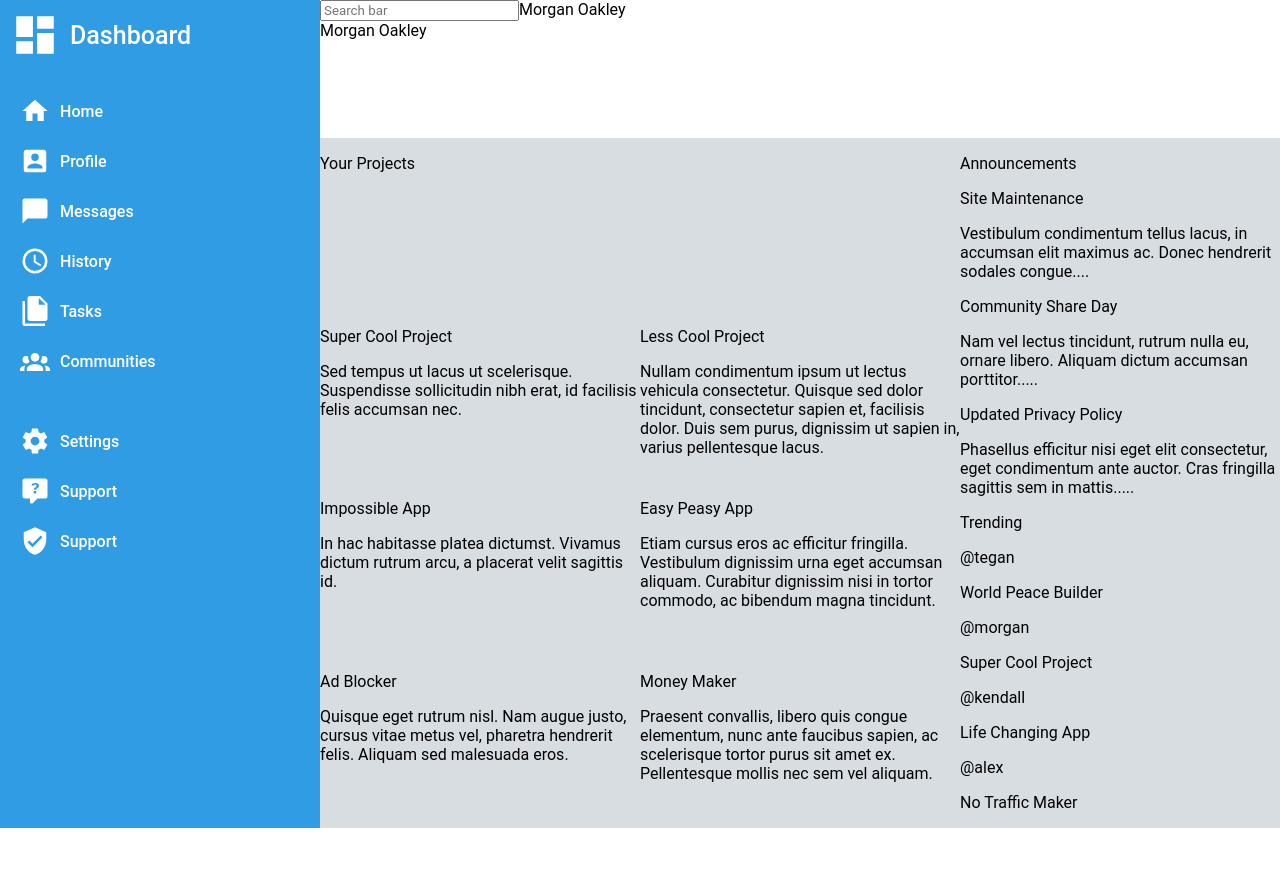
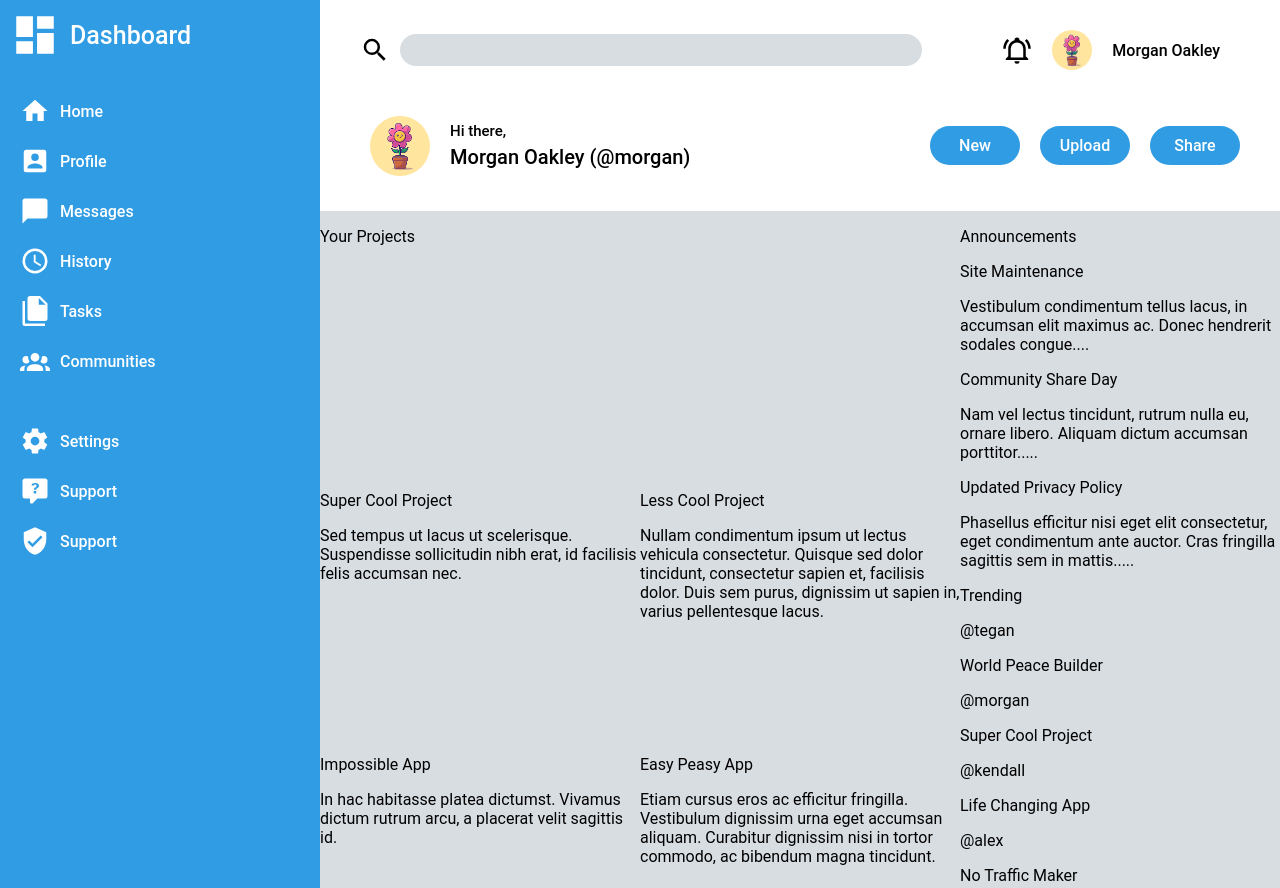
Before and after one commit to GeorginaBeese/Admin-Dashboard, a plain HTML site: page index.html in a window 1280 px wide. Shown: the top 888 px of the page. Before the commit the page ends 828 px from the top, so only its background shows below. Drawn offline with Linux system fonts and the light colour scheme; a web font is replaced by a local one.

Commit message:
Header and Search Bar styled

```diff
--- a/index.html
+++ b/index.html
@@ -12,14 +12,19 @@
 
         <div class="header">
             <div class="search-bar">
-
-                <input type="text" placeholder="Search bar">
+                <img src = "icons/search.svg" alt="Search Icon"/>
+                <input type="text">
+                <img src = "icons/alert.svg" alt="Alert Icon"/>
+                <img class="profile-icon" src = "images/flower.png" alt="Flower Icon"/>
                 <div class="title">Morgan Oakley</div>
-
             </div>
 
             <div class="welcome">
-                <div class="title">Morgan Oakley</div>
+                <img class="profile-icon" src = "images/flower.png" alt="Flower Icon"/>
+                <div class="welcome-title">
+                    <div>Hi there,</div>
+                    <div class="title">Morgan Oakley (@morgan)</div>
+                </div>
                 <div class="menu">
                     <ul>
                       <li>New</li>
--- a/style.css
+++ b/style.css
@@ -18,7 +18,6 @@ ul, li {
 
 
 .container {
-    background: pink;
     display: grid;
     grid-template-columns: 1fr 3fr;
     grid-template-rows: 1fr 5fr;
@@ -31,15 +30,83 @@ ul, li {
     flex-direction: column;
 }
 
-.container .header .search-bar {
+.header .search-bar {
+    display: flex;
+    align-items: center;
+    justify-content:space-between;
+    padding: 20px 30px;
+}
+
+.header .search-bar .profile-icon {
+    width: 40px;
+    height: 40px;
+}
+
+.header .search-bar img {
+    width: 30px;
+    height: 30px;
+    padding: 10px;
+}
+
+.header .search-bar input {
+    background-color: rgb(216, 221, 226);
+    border: none;
+    border-radius: 20px;
+    flex-grow: 4;
+    height: 30px;
+    margin-right: 70px;
+}
+
+.header .search-bar .title {
+    padding-right: 30px;
+    padding-left: 10px;
+    font-weight: 500;
+
+}
+
+.header .welcome {
+    display: flex;
+    align-items: center;
+    justify-content:space-between;
+    padding: 0px 30px;
+    margin-bottom: 20px;
+
+}
+
+.header .welcome .menu ul {
     display: flex;
 }
 
-.container .header .welcome {
-    display: flex;
+.header .welcome .menu ul li {
+    color: white;
+    justify-content: center;
+    padding: 10px 0px;
+    width: 90px;
+    margin: 10px;
+    background-color: rgb(47, 156, 228);
+    border-radius: 20px;
 }
-.container .header .welcome .menu ul {
-    display: flex;
+
+.header .welcome img {
+    width: 60px;
+    height: 60px;
+    padding-left: 20px;
+    padding-right: 20px;
+}
+
+.welcome .welcome-title {
+    flex-grow: 4;
+}
+
+.welcome-title div:first-child {
+    font-size: 15px;
+    padding-bottom: 5px;
+    font-weight: 500;
+}
+
+.welcome-title .title {
+    font-size: 20px;
+    font-weight: 500;
 }
 
 .sidebar img {
@@ -47,6 +114,10 @@ ul, li {
     height: 50px;
     padding: 10px;
     filter: invert(100%) sepia(0%) saturate(25%) hue-rotate(56deg) brightness(105%) contrast(106%);
+}
+
+.profile-icon {
+    border-radius: 50%;
 }
 
 
@@ -57,7 +128,7 @@ ul, li {
     filter: invert(100%) sepia(0%) saturate(25%) hue-rotate(56deg) brightness(105%) contrast(106%);
 }
 
-.menu-header {
+.menu-header .title {
     font-size: 25px;
 }
 
@@ -66,14 +137,12 @@ ul, li {
     align-items: center;
     color: white;
     font-weight: 500;
+}
 
-}
+
 .menu ul li:nth-child(7) {
     padding-top: 30px;
  }
-
-
-
 
 .container .sidebar {
     background: rgb(47, 156, 228);
```
Also changed, not shown: icons/alert.svg (added), icons/search.svg (added), images/flower.png (added).
